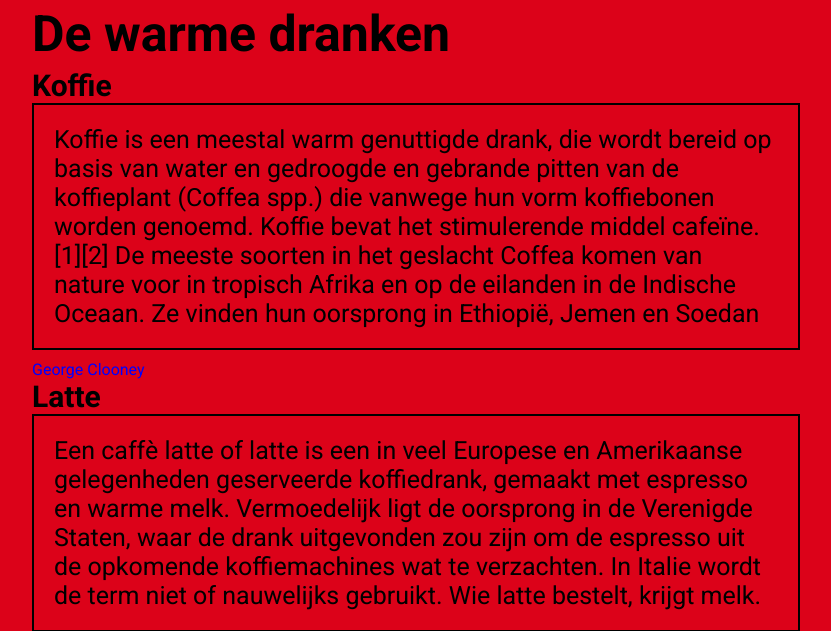
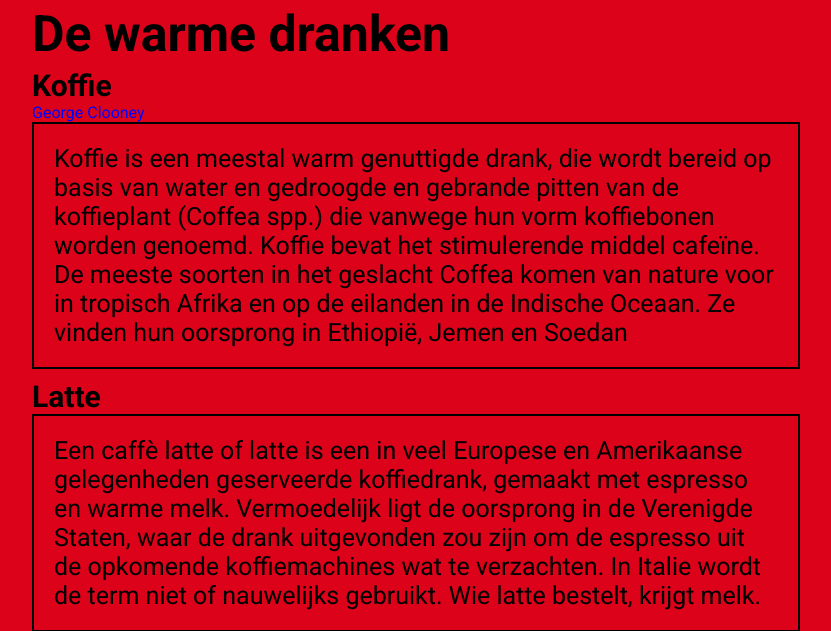
Before and after one commit to miitchel/C2-CodeCamp, a PHP site: page /C2-CodeCamp/dranken/warmedranken.php in a window 1280 px wide. Shown: the part 100-731 px from the top of the page, without its empty margins (224-1055 px from the left). Run offline with PHP 8.4, Linux system fonts and the light colour scheme; data comes from the database, SQL or seed files in the repository.

Commit message:
onnodige tekst en links
onnodige tekst verwijderd en de links bovenaan de tekst gezet inplaats van onderaan de tekst

```diff
--- a/dranken/frisdranken.php
+++ b/dranken/frisdranken.php
@@ -24,10 +24,10 @@
       <div class="cold-drinks">
         <h1>De frisdranken</h1>
         <h3>Cola</h3>
-        <p>Cola is een koolzuurhoudende frisdrank. Het smaakt zoet (maar is qua pH zuur) en bevat circa 28-32 mg cafeïne per 33 cl.[1] Andere belangrijke ingrediënten zijn vanille, kaneel, karamel en citroen. Anders dan de meeste frisdranken bevat het geen citroenzuur, maar fosforzuur. Dieetcola bevat zowel fosforzuur als citroenzuur. Er bestaan naast suikervrije ook cafeïnevrije colavarianten.</p>
         <?php foreach($personages as $personage): ?>
           <a href="<?php echo $base_url; ?>/filmpersonages/filmpersonage.php?id=<?php echo $personage['id']; ?>"><?php echo $personage['naam']; ?></a>
         <?php endforeach; ?>
+        <p>Cola is een koolzuurhoudende frisdrank. Het smaakt zoet (maar is qua pH zuur) en bevat circa 28-32 mg cafeïne per 33 cl. Andere belangrijke ingrediënten zijn vanille, kaneel, karamel en citroen. Anders dan de meeste frisdranken bevat het geen citroenzuur, maar fosforzuur. Dieetcola bevat zowel fosforzuur als citroenzuur. Er bestaan naast suikervrije ook cafeïnevrije colavarianten.</p>
         <h3>Seven Up</h3>
         <p>7Up (of Seven-Up) is een frisdrankmerk van Dr Pepper Snapple Group in de Verenigde Staten en PepsiCo in de rest van de wereld.</p>
         <h3>Sinas</h3>
--- a/dranken/warmedranken.php
+++ b/dranken/warmedranken.php
@@ -24,10 +24,10 @@
       <div class="hot-drinks">
         <h1>De warme dranken</h1>
         <h3>Koffie</h3>
-        <p>Koffie is een meestal warm genuttigde drank, die wordt bereid op basis van water en gedroogde en gebrande pitten van de koffieplant (Coffea spp.) die vanwege hun vorm koffiebonen worden genoemd. Koffie bevat het stimulerende middel cafeïne.[1][2] De meeste soorten in het geslacht Coffea komen van nature voor in tropisch Afrika en op de eilanden in de Indische Oceaan. Ze vinden hun oorsprong in Ethiopië, Jemen en Soedan</p>
         <?php foreach($personages as $personage): ?>
           <a href="<?php echo $base_url; ?>/filmpersonages/filmpersonage.php?id=<?php echo $personage['id']; ?>"><?php echo $personage['naam']; ?></a>
         <?php endforeach; ?>
+        <p>Koffie is een meestal warm genuttigde drank, die wordt bereid op basis van water en gedroogde en gebrande pitten van de koffieplant (Coffea spp.) die vanwege hun vorm koffiebonen worden genoemd. Koffie bevat het stimulerende middel cafeïne. De meeste soorten in het geslacht Coffea komen van nature voor in tropisch Afrika en op de eilanden in de Indische Oceaan. Ze vinden hun oorsprong in Ethiopië, Jemen en Soedan</p>
         <h3>Latte</h3>
         <p>Een caffè latte of latte is een in veel Europese en Amerikaanse gelegenheden geserveerde koffiedrank, gemaakt met espresso en warme melk. Vermoedelijk ligt de oorsprong in de Verenigde Staten, waar de drank uitgevonden zou zijn om de espresso uit de opkomende koffiemachines wat te verzachten. In Italie wordt de term niet of nauwelijks gebruikt. Wie latte bestelt, krijgt melk.</p>
         <h3>Thee</h3>
```
